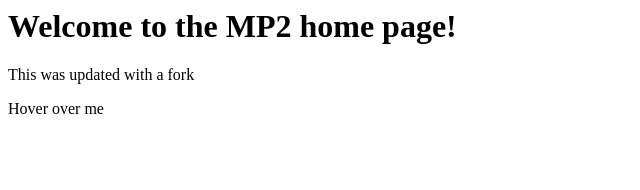
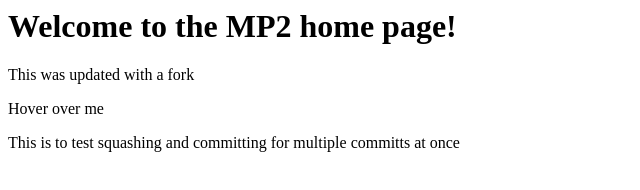
Before and after one commit to FloorMP2/MP2Home, a plain HTML site: page index.html in a window 1280 px wide. Shown: the whole page, without its empty margins (0-640 px from the left). Drawn offline with Linux system fonts and the light colour scheme.

Commit message:
added test for squashing commits

```diff
--- a/index.html
+++ b/index.html
@@ -1,3 +1,4 @@
 <h1>Welcome to the MP2 home page!</h1>
 <p>This was updated with a fork</p>
 <p title="Hi"> Hover over me</p>
+<p>This is to test squashing and committing for multiple committs at once</p>
```
